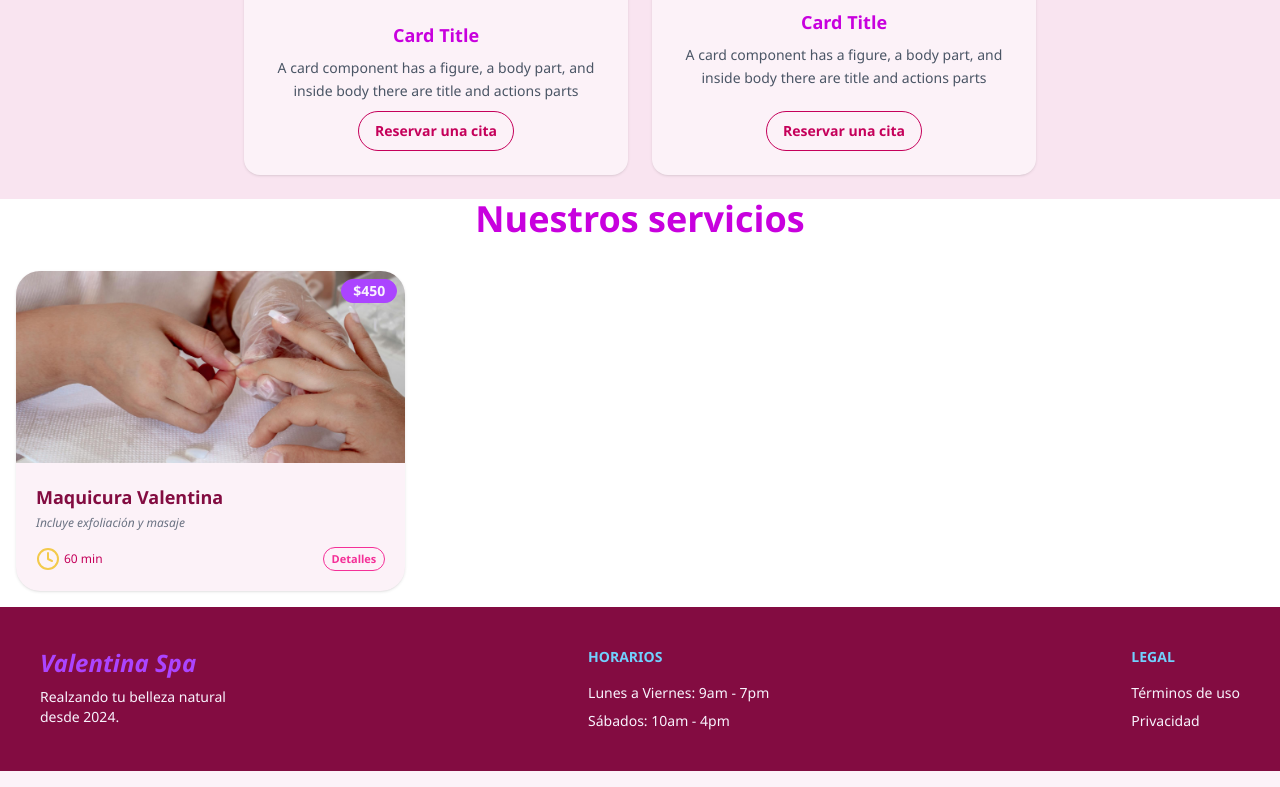
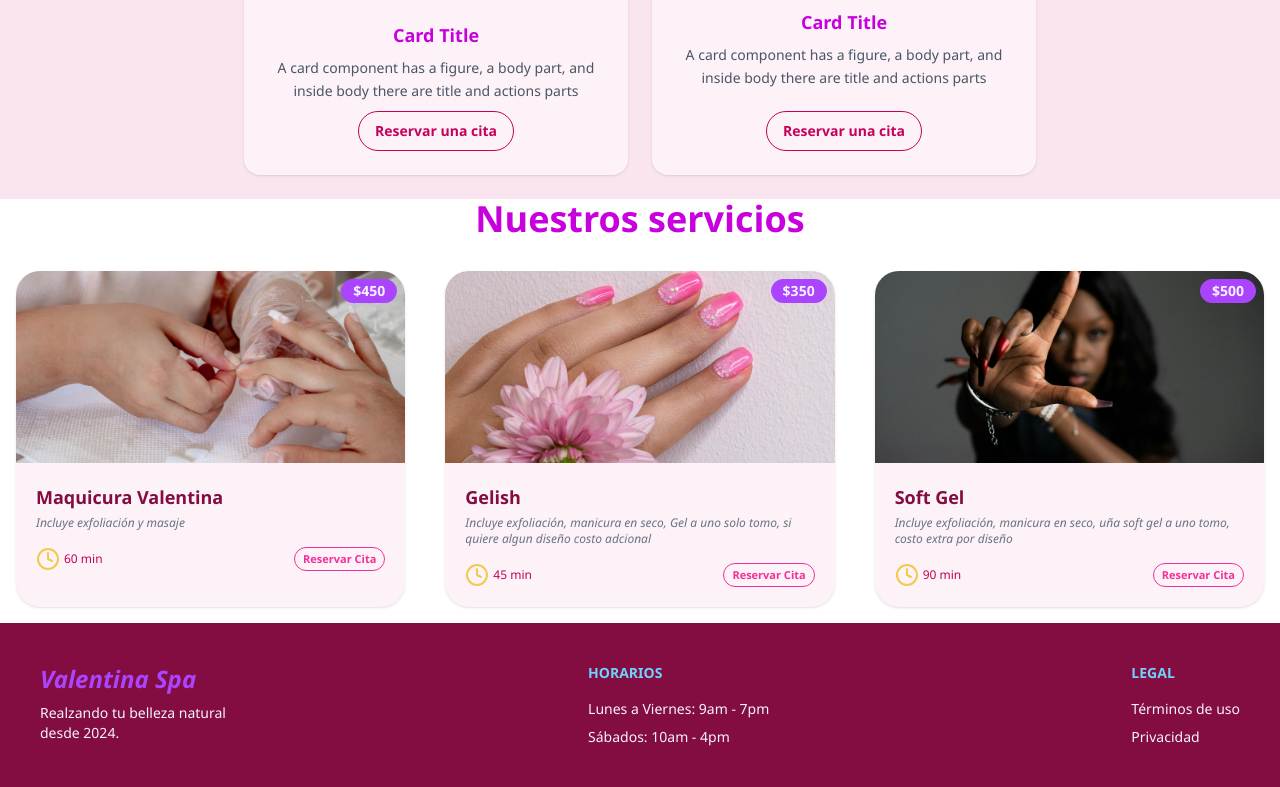
Before and after one commit to Joescri21/valentina-spa-app, an Angular app: page /home/catalgo in a window 1280 px wide. Shown: the part 1173-1960 px from the top of the page. Built offline with nearby package versions, Linux system fonts and the light colour scheme; a web font is replaced by a local one.

Commit message:
Add: Catalogo

```diff
--- a/src/app/public/components/catalogo/catalogo.html
+++ b/src/app/public/components/catalogo/catalogo.html
@@ -44,7 +44,93 @@
           </svg>
           60 min
         </span>
-        <button class="btn btn-primary btn-xs btn-outline">Detalles</button>
+        <button class="btn btn-primary btn-xs btn-outline">Reservar Cita</button>
+      </div>
+    </div>
+  </div>
+
+  <div class="group bg-base-100 rounded-3xl overflow-hidden shadow-sm hover:shadow-xl transition-all duration-300">
+    <div class="relative overflow-hidden">
+      <img src="Gelish.jpg" class="w-full h-48 object-cover group-hover:scale-110 transition-transform duration-500" />
+      <div class="absolute top-2 right-2 badge badge-secondary font-bold">$350</div>
+    </div>
+
+    <div class="p-5">
+      <h3 class="text-lg font-bold text-neutral">Gelish</h3>
+      <p class="text-xs text-gray-500 mt-1 italic">Incluye exfoliación, manicura en seco, Gel a uno solo tomo, si quiere algun diseño costo adcional</p>
+
+      <div class="flex justify-between items-center mt-4">
+        <span class="flex items-center gap-1 text-xs font-medium">
+          <svg
+            xmlns="http://www.w3.org/2000/svg"
+            width="24"
+            height="24"
+            viewBox="0 0 24 24"
+          >
+            <g
+              fill="none"
+              stroke="#f3ca4c"
+              stroke-linecap="round"
+              stroke-linejoin="round"
+              stroke-width="2"
+            >
+            <circle
+            cx="12"
+            cy="12"
+            r="10"
+            />
+            <path
+            d="M12
+            6v6l4 2"
+            />
+            </g>
+          </svg>
+          45 min
+        </span>
+        <button class="btn btn-primary btn-xs btn-outline">Reservar Cita</button>
+      </div>
+    </div>
+  </div>
+
+  <div class="group bg-base-100 rounded-3xl overflow-hidden shadow-sm hover:shadow-xl transition-all duration-300">
+    <div class="relative overflow-hidden">
+      <img src="soft-gel.jpg" class="w-full h-48 object-cover group-hover:scale-110 transition-transform duration-500" />
+      <div class="absolute top-2 right-2 badge badge-secondary font-bold">$500</div>
+    </div>
+
+    <div class="p-5">
+      <h3 class="text-lg font-bold text-neutral">Soft Gel</h3>
+      <p class="text-xs text-gray-500 mt-1 italic">Incluye exfoliación, manicura en seco, uña soft gel a uno tomo, costo extra por diseño</p>
+
+      <div class="flex justify-between items-center mt-4">
+        <span class="flex items-center gap-1 text-xs font-medium">
+          <svg
+            xmlns="http://www.w3.org/2000/svg"
+            width="24"
+            height="24"
+            viewBox="0 0 24 24"
+          >
+            <g
+              fill="none"
+              stroke="#f3ca4c"
+              stroke-linecap="round"
+              stroke-linejoin="round"
+              stroke-width="2"
+            >
+            <circle
+            cx="12"
+            cy="12"
+            r="10"
+            />
+            <path
+            d="M12
+            6v6l4 2"
+            />
+            </g>
+          </svg>
+          90 min
+        </span>
+        <button class="btn btn-primary btn-xs btn-outline">Reservar Cita</button>
       </div>
     </div>
   </div>
```
Also changed, not shown: public/Gelish.jpg (added), public/soft-gel.jpg (added).
